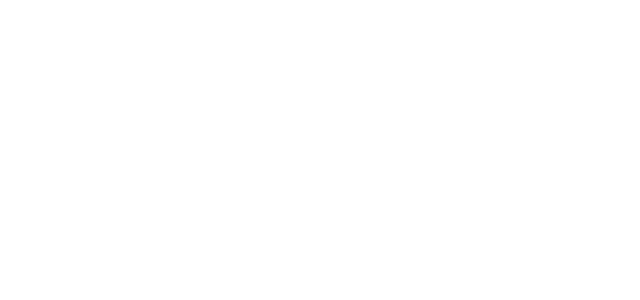
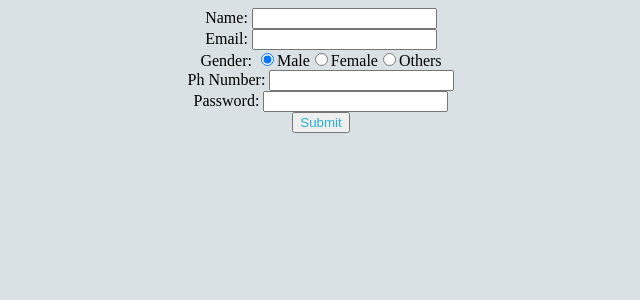
Before and after one commit to Rabindramanohar/React-Assignments-Set-2---Signup-Form, a React app: page / in a window 1280 px wide. Shown: the top 300 px of the page, without its empty margins (319-959 px from the left). Built offline with nearby package versions, Linux system fonts and the light colour scheme.

Commit message:
gender and error are not completed

```diff
--- a/src/components/App.js
+++ b/src/components/App.js
@@ -1,9 +1,99 @@
 import React, {Component, useState} from "react";
 import '../styles/App.css';
+import useForm from './useForm';
+import validate from './ValidateForm'
 
 const App = () => {
+
+  const {handleChange, values, handleSubmit, errors} = useForm(validate);
+
+/* Form must have the following Input Fields with given attributes:
+1) Name | data-testid = 'name'
+2) Email address | data-testid = 'email'
+3) Gender | data-testid = 'gender'
+4) Phone Number | data-testid = 'phoneNumber'
+5) Password | data-testid = 'password', type='password'
+6) Submit button | data-testid = 'submit' */
+
+
+/* const [name, setName] = useState("");
+const [email, setEmail] = useState("");
+const [gender, setGender] = useState("");
+const [phoneNumber, setPhoneNumber] = useState("");
+const [password, setPassword] = useState(""); */
+
+
   return (
-    <div id="main"></div>
+    <div id="main">
+      <form onSubmit = {handleSubmit}>
+        <label>Name: </label>
+        <input
+          type="text"
+          name= "name"
+          value = {values.name}
+          onChange = {handleChange}
+          data-testid = "name"
+        /> {errors.name && <p>{errors.name}</p>}
+        <br />
+        <label>Email: </label>
+        <input
+          type="email"
+          name= "email"
+          value = {values.email}
+          onChange = {handleChange}
+          data-testid = "email"
+        /> {errors.email && <p>{errors.email}</p>}
+        <br />
+        <label>Gender: </label>
+        <input
+          type="radio"
+          name= "gender"
+          value = {values.gender}
+          onChange = {handleChange}
+          checked = {values.gender === "male"}
+          data-testid = "gender"
+        />Male
+        {errors.gender && <p>{errors.gender}</p>}
+        <input
+          type="radio"
+          name= "gender"
+          value = {values.gender}
+          onChange = {handleChange}
+          checked = {values.gender === "female"}
+          data-testid = "gender"
+        />Female
+        {errors.gender && <p>{errors.gender}</p>}
+        <input
+          type="radio"
+          name= "gender"
+          value = {values.gender}
+          onChange = {handleChange}
+          checked = {values.gender === "other"}
+          data-testid = "gender"
+        />Others
+        {errors.gender && <p>{errors.gender}</p>}
+        <br />
+        <label>Ph Number: </label>
+        <input
+          type="text"
+          name= "phone"
+          value = {values.phone}
+          onChange = {handleChange}
+          data-testid = "phoneNumber"
+        /> {errors.phone && <p>{errors.phone}</p>}
+        <br />
+        <label>Password: </label>
+        <input
+          type="password"
+          name= "password"
+          value = {values.password}
+          onChange = {handleChange}
+          data-testid = "password"
+        /> {errors.password && <p>{errors.password}</p>}
+        <br />
+        <button data-testid = 'submit'>Submit</button>
+      </form>
+    </div>
   )
 }
 
--- /dev/null
+++ b/src/components/ValidateForm.jsx
@@ -0,0 +1,58 @@
+export default function ValidateForm(values) {
+    let errors = {}
+
+/* Accept form only if the following criteria are satisfied and if not, display the corresponding error message.
+
+
+All fields are filled.
+Error Message: All fields are mandatory
+
+Name must be alphanumeric ({space} allowed)
+Error Message: Name is not alphanumeric
+
+Email must contain @
+Email must contain @
+
+Gender values must be male or female or other.
+Error Message: Please identify as male, female or others
+
+Phone Number must be number.
+Error Message: Phone Number must contain only numbers
+
+Password length at least should be 6.
+Error Message: Password must contain atleast 6 letters */
+
+    // name
+    if(!values.name.trim()) {
+        errors.name = "All fields are mandatory";
+    } else if(!/^[0-9a-zA-Z ]+$/i.test(values.name)) {
+        errors.name = "Name is not alphanumeric";
+    }
+
+    // email
+    if(!values.email) {
+        errors.email = "All fields are mandatory";
+    } else if(!/^\S+@\S+$/i.test(values.email)) {
+        errors.email = "Email must contain @";
+    }
+    // gender
+    if(!values.gender) {
+        errors.gender = "All fields are mandatory";
+    } // not required because A/C questions male is default
+
+    // phoneNumber
+    if(!values.phone) {
+        errors.phone = "All fields are mandatory";
+    } else if(!/^[0-9]+$/i.test(values.phone)) {
+        errors.phone = "Phone Number must contain only numbers";
+    }
+
+    // password
+    if(!values.password) {
+        errors.password = "All fields are mandatory";
+    } else if(!values.password.length < 6) {
+        errors.password = "Password must contain atleast 6 letters";
+    }
+
+    return errors;
+}
--- /dev/null
+++ b/src/components/useForm.jsx
@@ -0,0 +1,33 @@
+import {useState, useEffect} from 'react';
+
+
+function useForm(validate) {
+    const [values, setValues] = useState({
+        name: '',
+        email: '',
+        gender: 'male',
+        phone: '',
+        password: ''
+    });
+
+    const [errors, setError] =useState({});
+
+
+    // const {name, value, type, checked} = event.target
+    //     type === "checkbox" ? this.setState({ [name]: checked }) : this.setState({ [name]: value })
+    const handleChange = (event) => {
+        const {name, value, type, checked} = event.target;
+
+        type === "checkbox" ? setValues({...values, [name] : checked,}) : setValues({...values, [name] : value});
+    }
+
+    const handleSubmit = (event) => {
+        console.log("inside onSubmit");
+        event.preventDefault();
+        setError(validate(values));
+    }
+
+    return {handleChange, values, handleSubmit, errors};
+}
+
+export default useForm;
--- a/src/styles/App.css
+++ b/src/styles/App.css
@@ -1,3 +1,8 @@
+body {
+    text-align: center;
+    background-color: rgb(217, 225, 228);
+}
+
 h1 {
     color: #27aedb;
     text-align: center;
```
